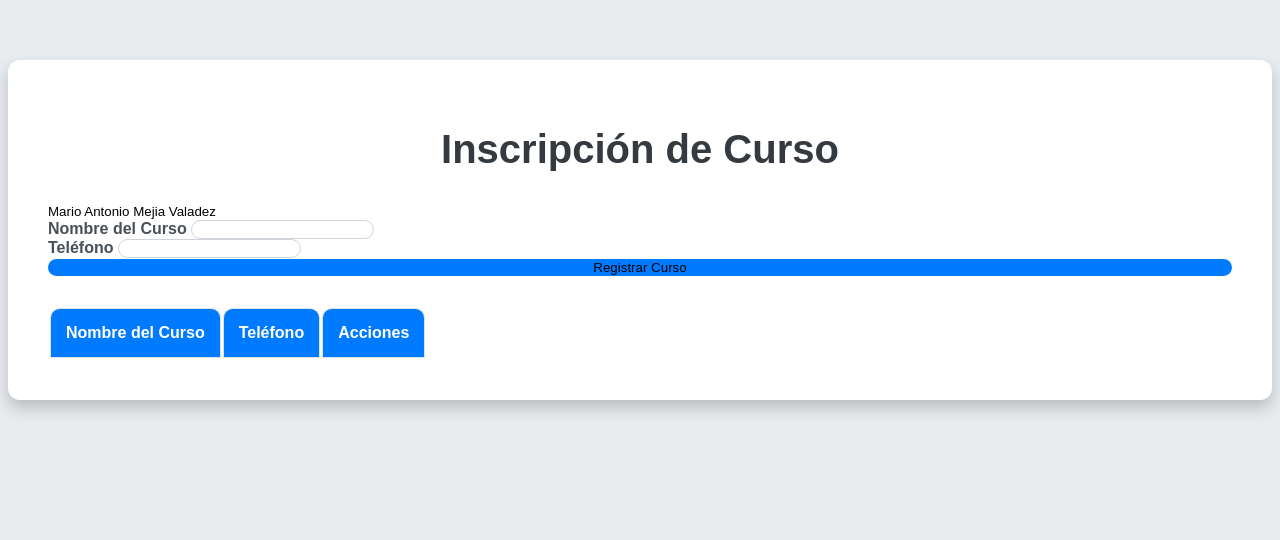
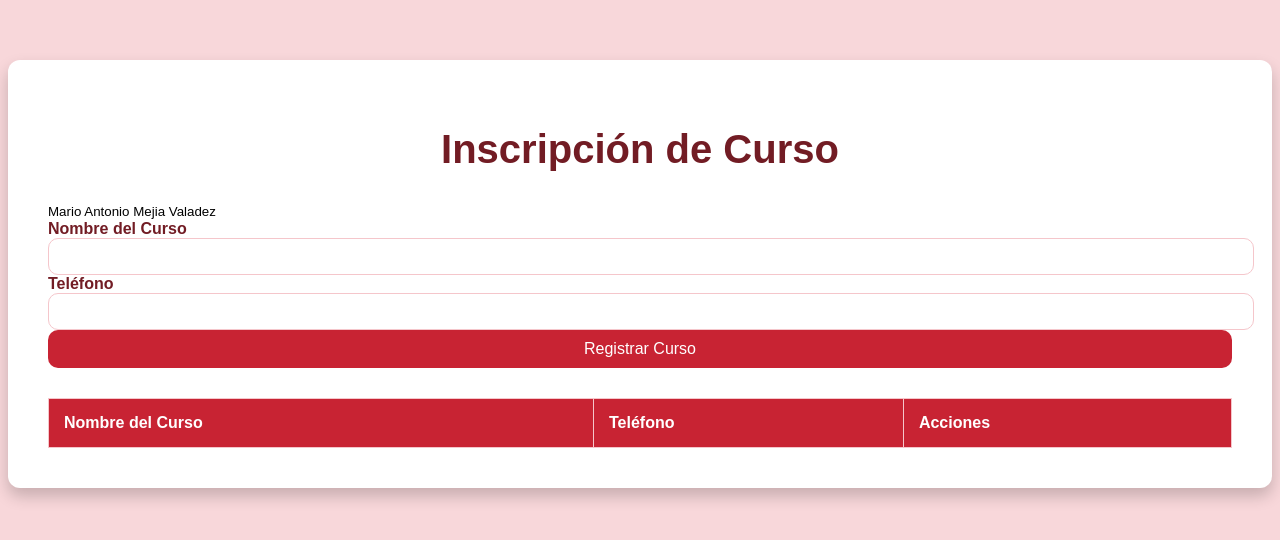
Before and after one commit to Foxy-pixel/Flask7B, a Flask app: page / in a window 1280 px wide. Shown: the top 540 px of the page. Run offline with Flask 3, Linux system fonts and the light colour scheme; data that the repository does not hold is empty; some libraries are stand-ins or nearby versions.

Commit message:
Update curso.html

```diff
--- a/templates/curso.html
+++ b/templates/curso.html
@@ -6,12 +6,11 @@
     <meta name="viewport" content="width=device-width, initial-scale=1.0">
     <title>Cursos</title>
     <script src="https://js.pusher.com/7.2/pusher.min.js"></script>
-    <!--<link href="https://cdn.jsdelivr.net/npm/bootstrap@5.3.3/dist/css/bootstrap.min.css" rel="stylesheet">-->
     <script src="https://code.jquery.com/jquery-3.7.1.min.js"></script>
     <script src="https://cdnjs.cloudflare.com/ajax/libs/jquery-validate/1.19.5/jquery.validate.min.js"></script>
     <style>
         body {
-            background-color: #e9ecef;
+            background-color: #f8d7da; /* Fondo rosa claro */
             font-family: 'Arial', sans-serif;
         }
 
@@ -25,75 +24,82 @@
 
         h1 {
             font-size: 2.5rem;
-            color: #343a40;
+            color: #721c24; /* Rojo oscuro */
             text-align: center;
             margin-bottom: 30px;
         }
 
         .form-label {
             font-weight: bold;
-            color: #495057;
+            color: #721c24; /* Rojo oscuro */
         }
 
         .form-control {
             border-radius: 10px;
-            border: 1px solid #ced4da;
+            border: 1px solid #f5c6cb; /* Borde rosa */
+            padding: 10px;
+            width: 100%;
         }
 
-        .btn-primary {
-            background-color: #007bff;
+        .form-control:focus {
+            border-color: #f1b0b7; /* Borde rosa oscuro al hacer focus */
+            outline: none;
+        }
+
+        .btn {
+            background-color: #c82333; /* Botón rojo */
+            color: white;
             border: none;
             border-radius: 10px;
             width: 100%;
+            padding: 10px;
+            font-size: 16px;
         }
 
-        .btn-primary:hover {
-            background-color: #0056b3;
-        }
-
-        .btn-info {
-            background-color: #17a2b8;
-            border: none;
-            border-radius: 10px;
-            width: 100%;
-        }
-
-        .btn-info:hover {
-            background-color: #117a8b;
+        .btn:hover {
+            background-color: #a71d2a; /* Rojo más oscuro al hacer hover */
         }
 
         table {
             margin-top: 30px;
+            width: 100%;
+            border-collapse: collapse;
         }
 
         th {
-            background-color: #007bff;
+            background-color: #c82333; /* Fondo rojo */
             color: white;
-            border-top-left-radius: 10px;
-            border-top-right-radius: 10px;
+            padding: 15px;
         }
 
-        td,
-        th {
+        td, th {
             padding: 15px;
             text-align: left;
-            border: 1px solid #dee2e6;
+            border: 1px solid #f5c6cb; /* Borde rosa */
         }
 
-        .btn-warning, .btn-danger {
+        .btn-warning {
+            background-color: #ffc107; /* Botón amarillo */
+            color: black;
+            border: none;
+            padding: 5px 10px;
+            border-radius: 6px;
+        }
+
+        .btn-danger {
+            background-color: #dc3545; /* Botón rojo */
+            color: white;
+            border: none;
+            padding: 5px 10px;
             border-radius: 6px;
         }
 
         #searchInput {
             border-radius: 10px;
-            margin-bottom: 15px;
             padding: 10px;
             width: 100%;
-        }
-
-        .btn-search {
-            border-radius: 10px;
             margin-bottom: 15px;
+            border: 1px solid #f5c6cb; /* Borde rosa */
         }
     </style>
 </head>
@@ -114,9 +120,9 @@
                         <label for="telefono" class="form-label">Teléfono</label>
                         <input type="tel" class="form-control" id="telefono" name="telefono" required minlength="10" maxlength="15">
                     </div>
-                    <button type="submit" class="btn btn-primary" id="submitButton">Registrar Curso</button>
+                    <button type="submit" class="btn" id="submitButton">Registrar Curso</button>
                 </form>
-                <table class="table table-hover table-bordered">
+                <table>
                     <thead>
                         <tr>
                             <th>Nombre del Curso</th>
@@ -215,6 +221,6 @@
             });
         });
     </script>
-    <script src="https://cdn.jsdelivr.net/npm/bootstrap@5.3.3/dist/js/bootstrap.bundle.min.js"></script>
 </body>
+
 </html>
```
